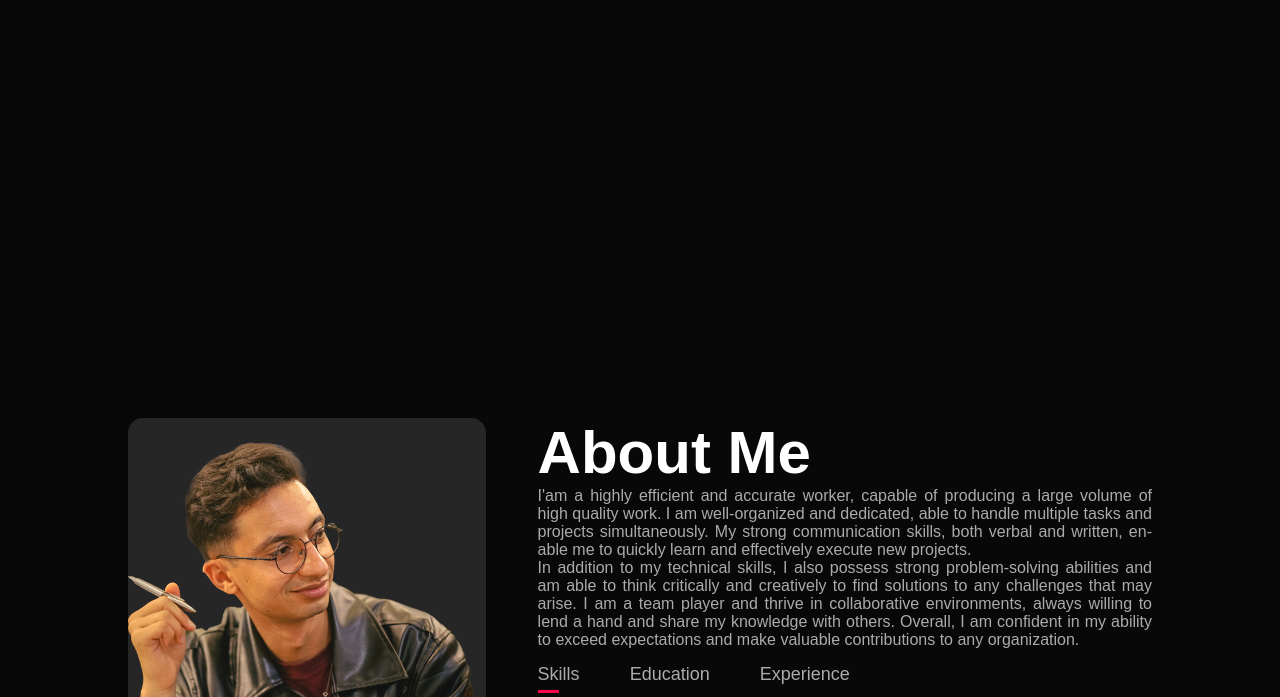
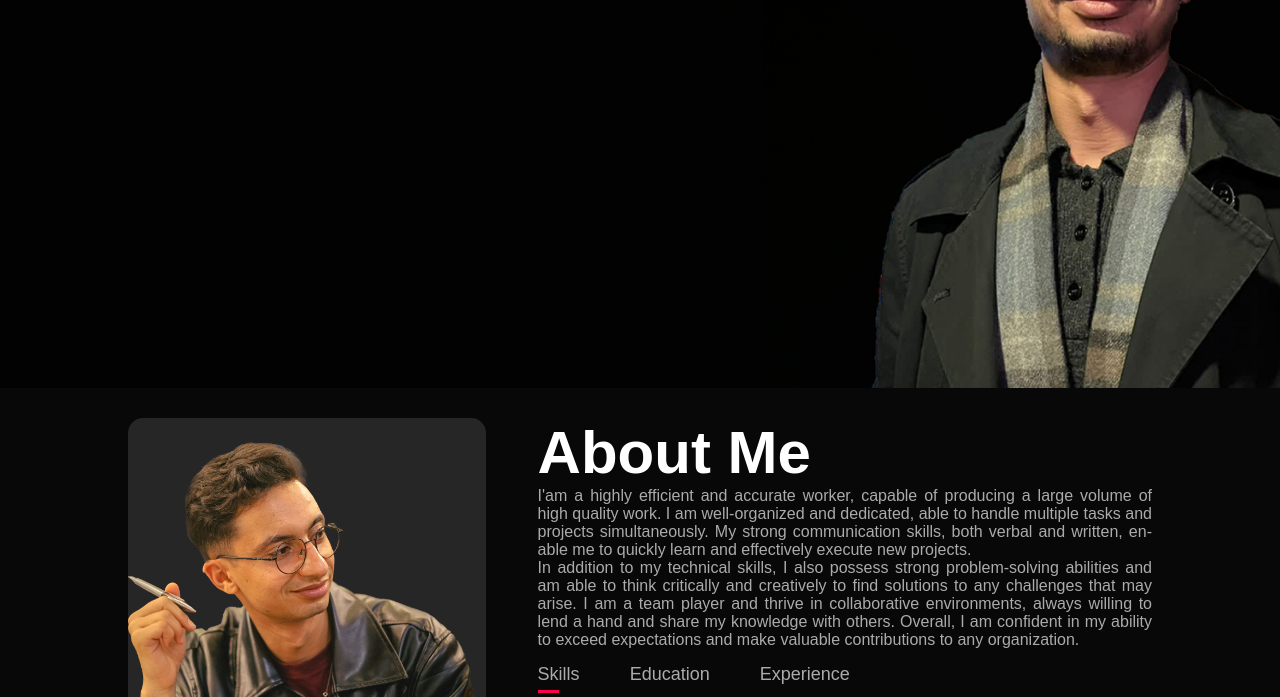
Before and after one commit to alasaidi/Portfolio, a website: page index.html in a window 1280 px wide. Shown: the part 412-1109 px from the top of the page. Drawn offline with Linux system fonts and the light colour scheme; the site is published under a folder, as on GitHub Pages, so addresses that start at the root find nothing.

Commit message:
update header background

```diff
--- a/style/style.css
+++ b/style/style.css
@@ -14,7 +14,7 @@ body {
 #header {
   width: 100%;
   height: 100vh;
-  background-image: url(/public/assets/background.png);
+  background-image: url(../public/assets/background.png);
   background-size: cover;
   background-position: center;
 }
```
